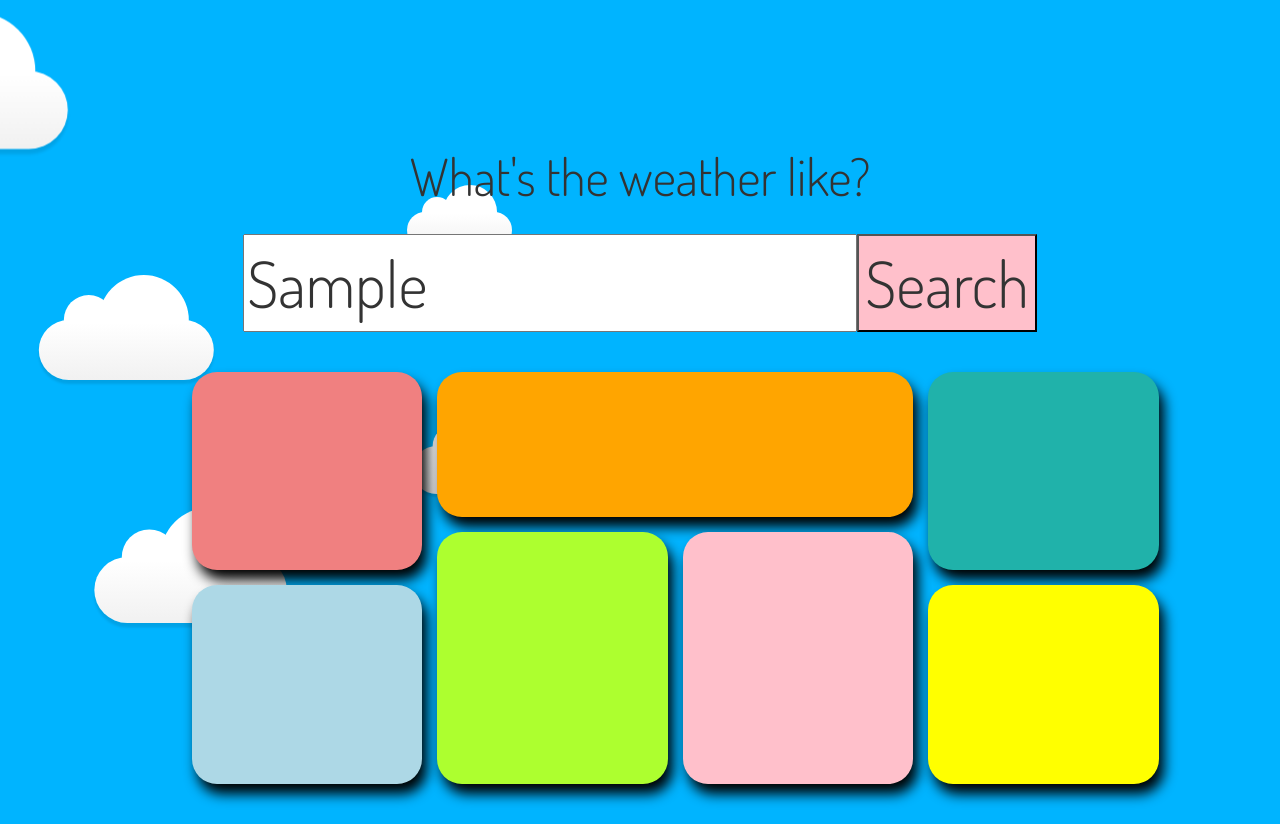
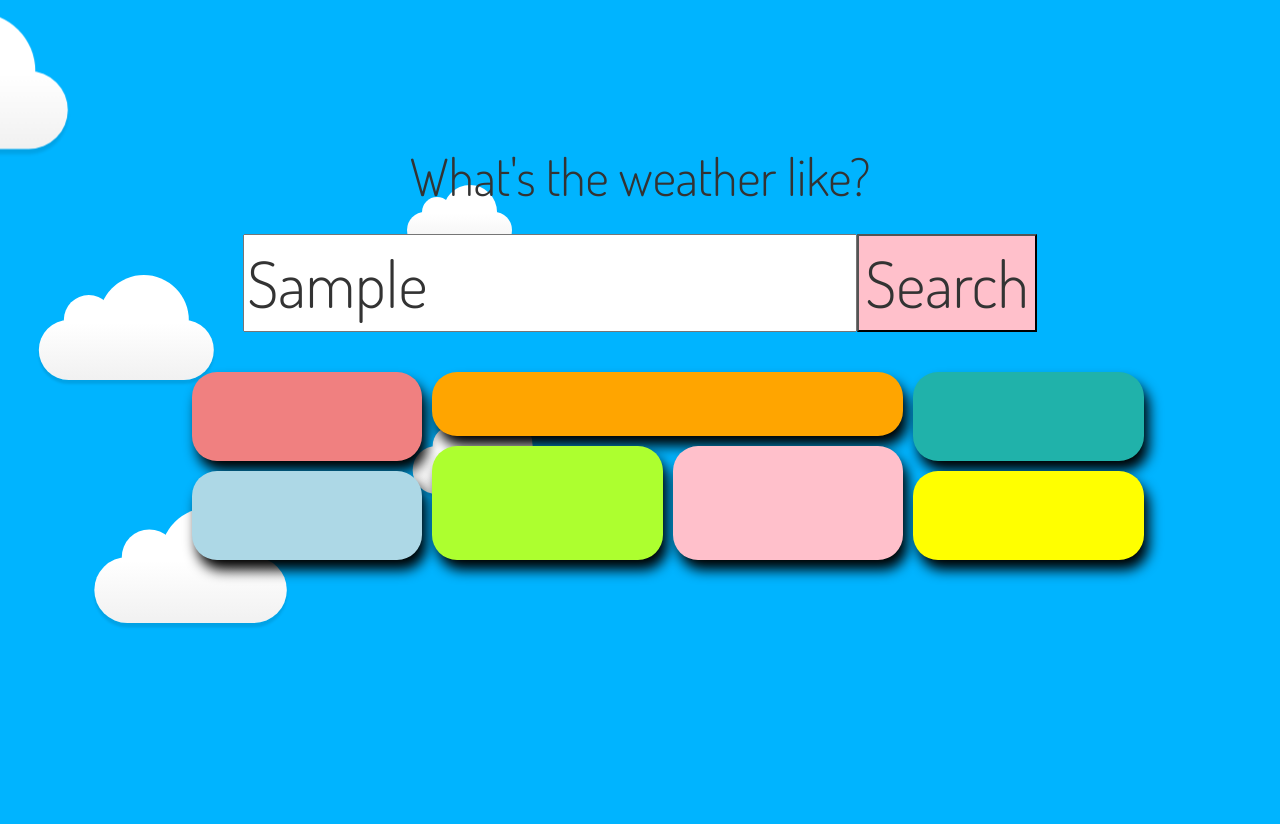
Before and after one commit to allyroo/WeatherApp, a plain HTML site: page index.html in a window 1280 px wide. Both pictures are taken after typing "Sample" into the empty fields and a click on the button "Search". After the commit the page ends 800 px from the top, so only its background shows below. Drawn offline with nearby package versions, Linux system fonts and the light colour scheme; no server answers.

Commit message:
grid changes

```diff
--- a/css/main.css
+++ b/css/main.css
@@ -31,8 +31,8 @@ button {
   display: grid;
   margin: 4rem auto;
   grid-template-columns: repeat(10, 1fr);
-  grid-template-rows: repeat(8, 3vw);
-  grid-gap: 1.5rem;
+  grid-template-rows: repeat(8, 1fr);
+  grid-gap: 1rem;
 }
 
 #gallery {
```
